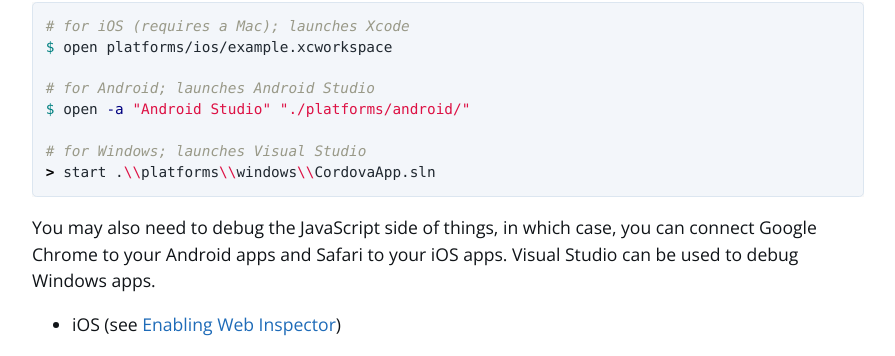
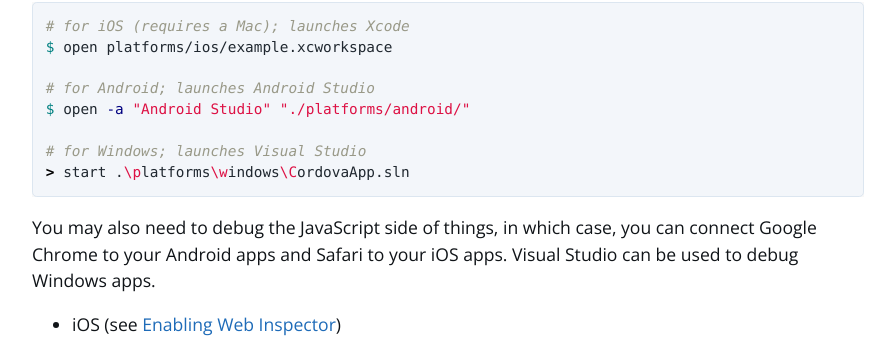
Before and after one commit to kerrishotts/pgday, a Jekyll site: the page built from workshops/2017/campp/debugging-and-iterating.md, in a window 1280 px wide and 900 px high, scrolled down 895 px. Shown: the part 96-452 px from the top of the window, without its empty margins (192-1087 px from the left). Built offline with Jekyll 4.4.1, drawn with Linux system fonts in a browser that asks for light colours.

Commit message:
slashes be escapes I guess

````diff
--- a/workshops/2017/campp/debugging-and-iterating.md
+++ b/workshops/2017/campp/debugging-and-iterating.md
@@ -35,7 +35,7 @@ $ open platforms/ios/example.xcworkspace
 $ open -a "Android Studio" "./platforms/android/"
 
 # for Windows; launches Visual Studio
-> start .\\platforms\\windows\\CordovaApp.sln
+> start .\platforms\windows\CordovaApp.sln
 ```
 
 You may also need to debug the JavaScript side of things, in which case, you can connect Google Chrome to your Android apps and Safari to your iOS apps. Visual Studio can be used to debug Windows apps.
````
